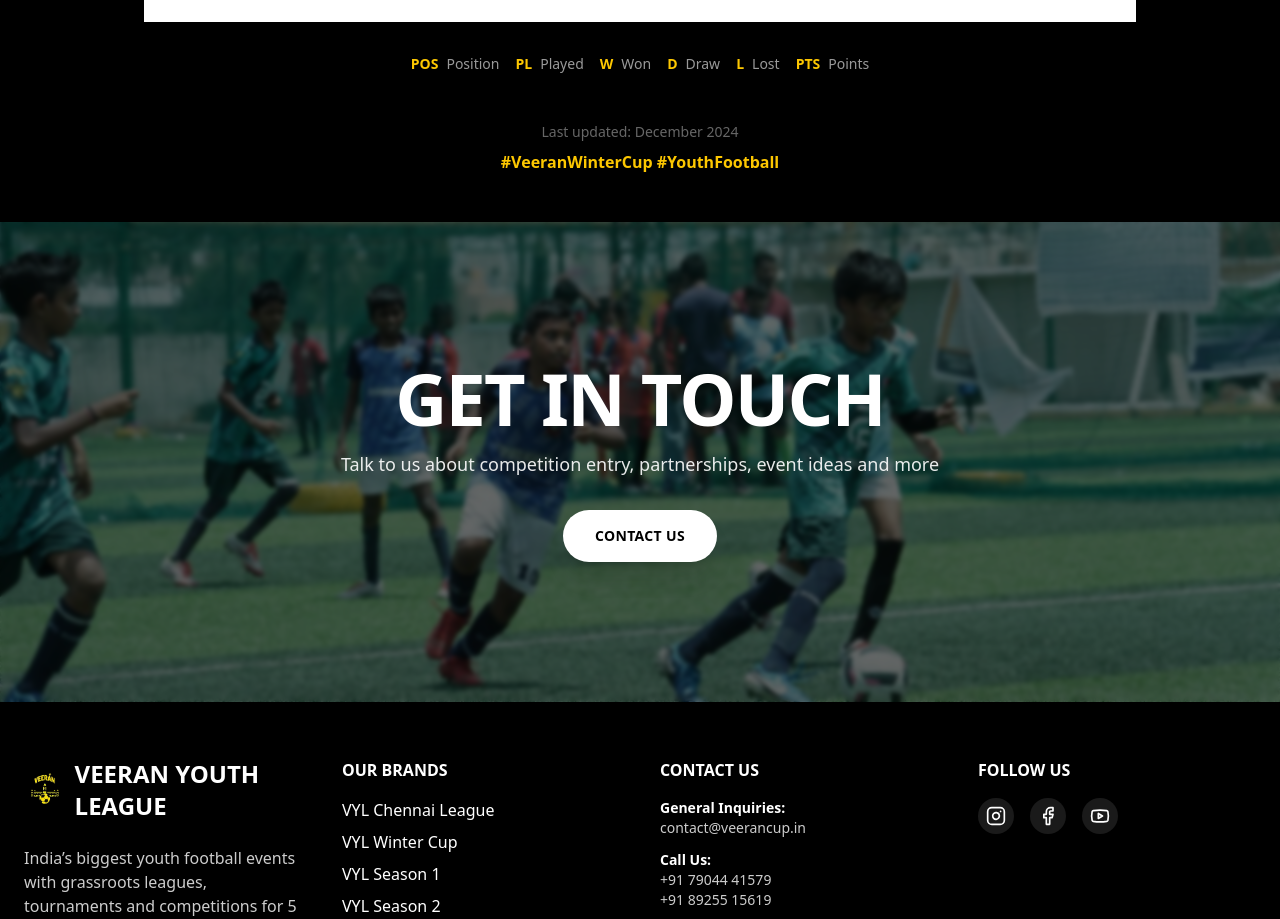
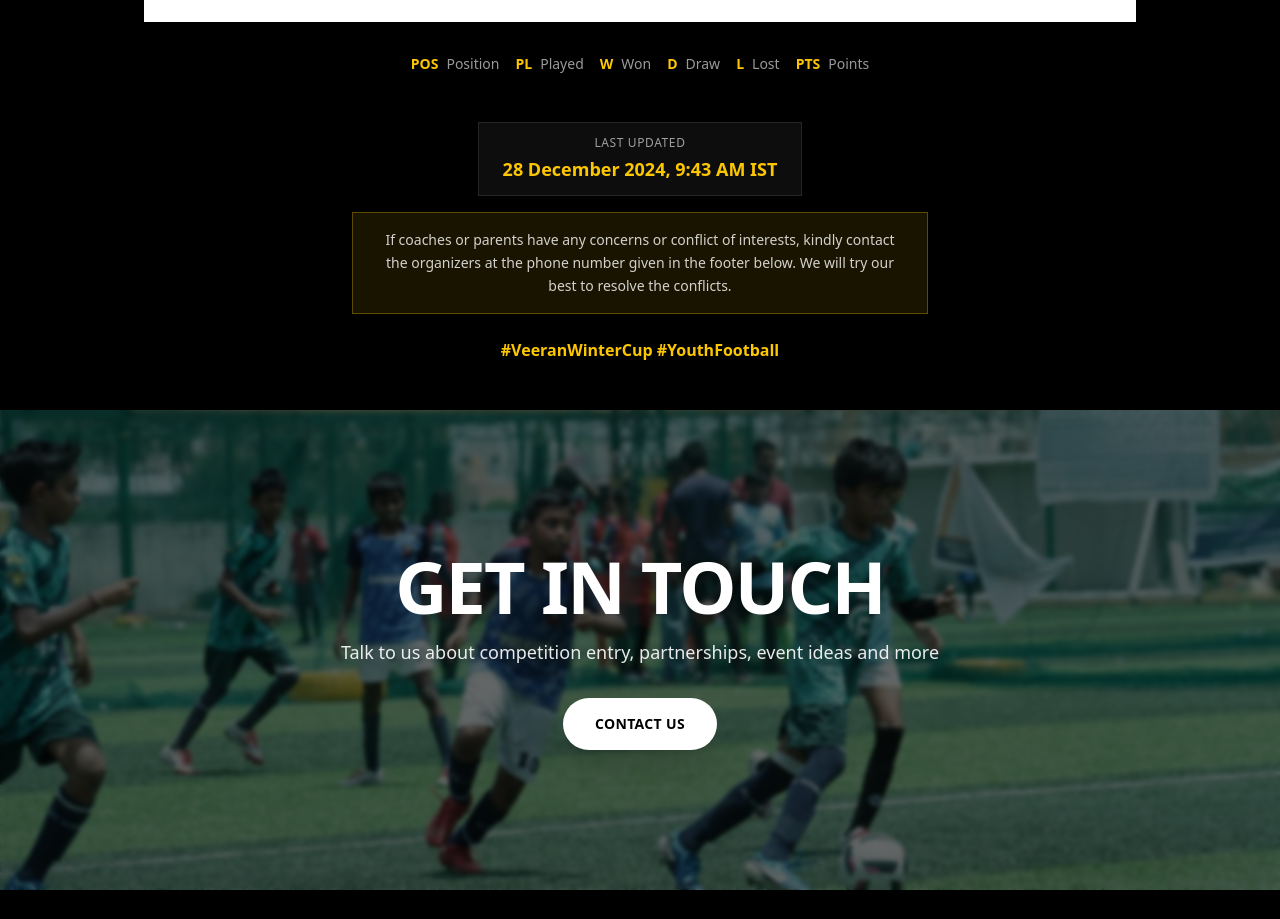
Before and after one commit to rahuldk1105/VYL-Website, a Next.js app: page /points-table in a window 1280 px wide. Shown: the part 860-1779 px from the top of the page. Built offline with nearby package versions, Linux system fonts and the light colour scheme.

Commit message:
feat: add dynamic points table page with age group selection for Veeran Winter Cup.

```diff
--- a/src/app/points-table/page.tsx
+++ b/src/app/points-table/page.tsx
@@ -232,10 +232,23 @@
 
                 {/* Footer */}
                 <div className="mt-12 text-center">
-                    <p className="text-white/40 text-sm">
-                        Last updated: December 2024
-                    </p>
-                    <p className="text-yellow-400 font-bold mt-2">
+                    <div className="inline-block bg-white/5 border border-white/10 px-6 py-3 mb-4">
+                        <p className="text-white/60 text-xs uppercase tracking-wider mb-1">Last Updated</p>
+                        <p className="text-yellow-400 font-bold text-lg">
+                            28 December 2024, 9:43 AM IST
+                        </p>
+                    </div>
+
+                    {/* Contact Notice */}
+                    <div className="max-w-xl mx-auto bg-yellow-400/10 border border-yellow-400/30 px-6 py-4 mb-6">
+                        <p className="text-white/80 text-sm leading-relaxed">
+                            If coaches or parents have any concerns or conflict of interests,
+                            kindly contact the organizers at the phone number given in the footer below.
+                            We will try our best to resolve the conflicts.
+                        </p>
+                    </div>
+
+                    <p className="text-yellow-400 font-bold">
                         #VeeranWinterCup #YouthFootball
                     </p>
                 </div>
```
